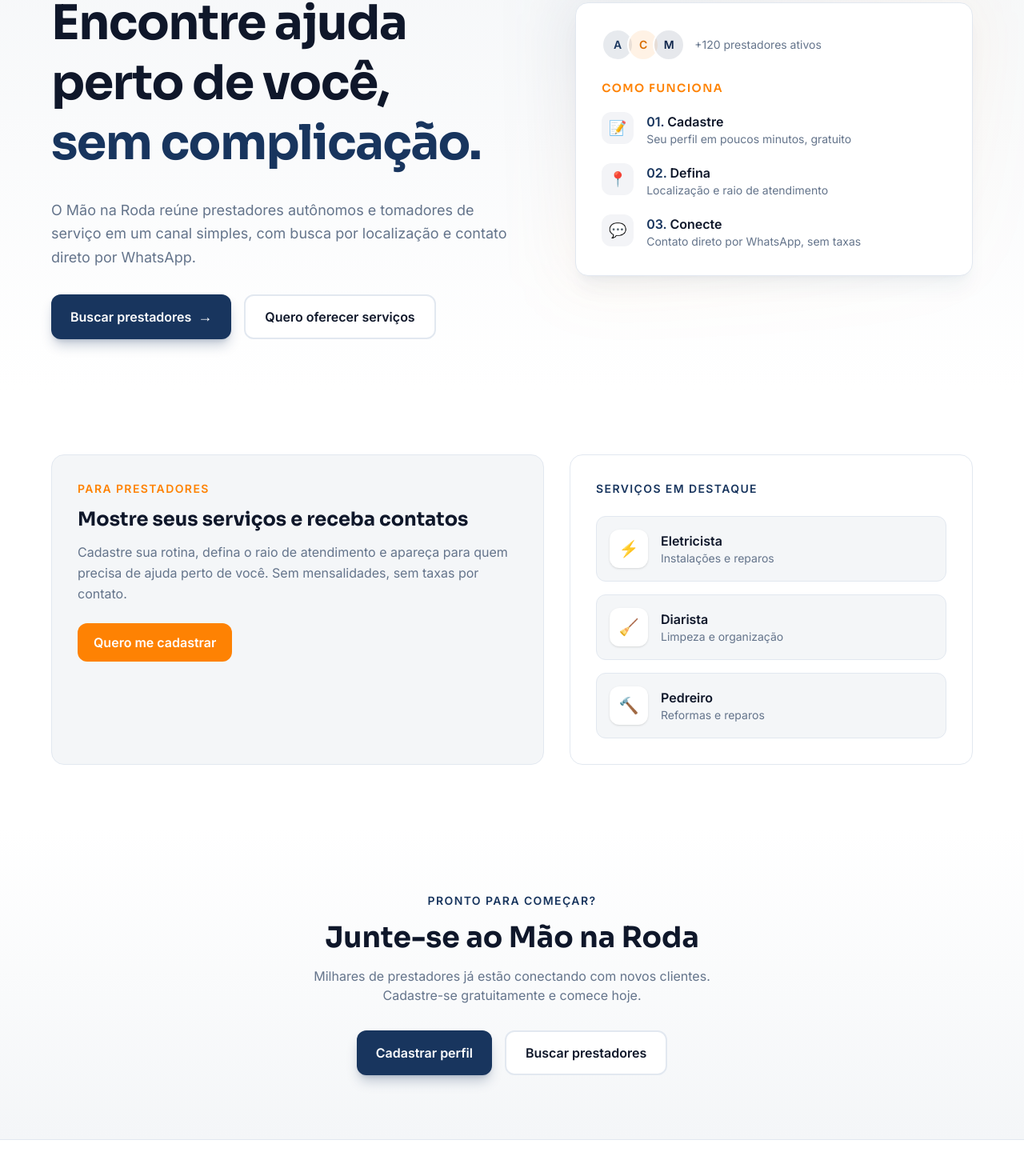
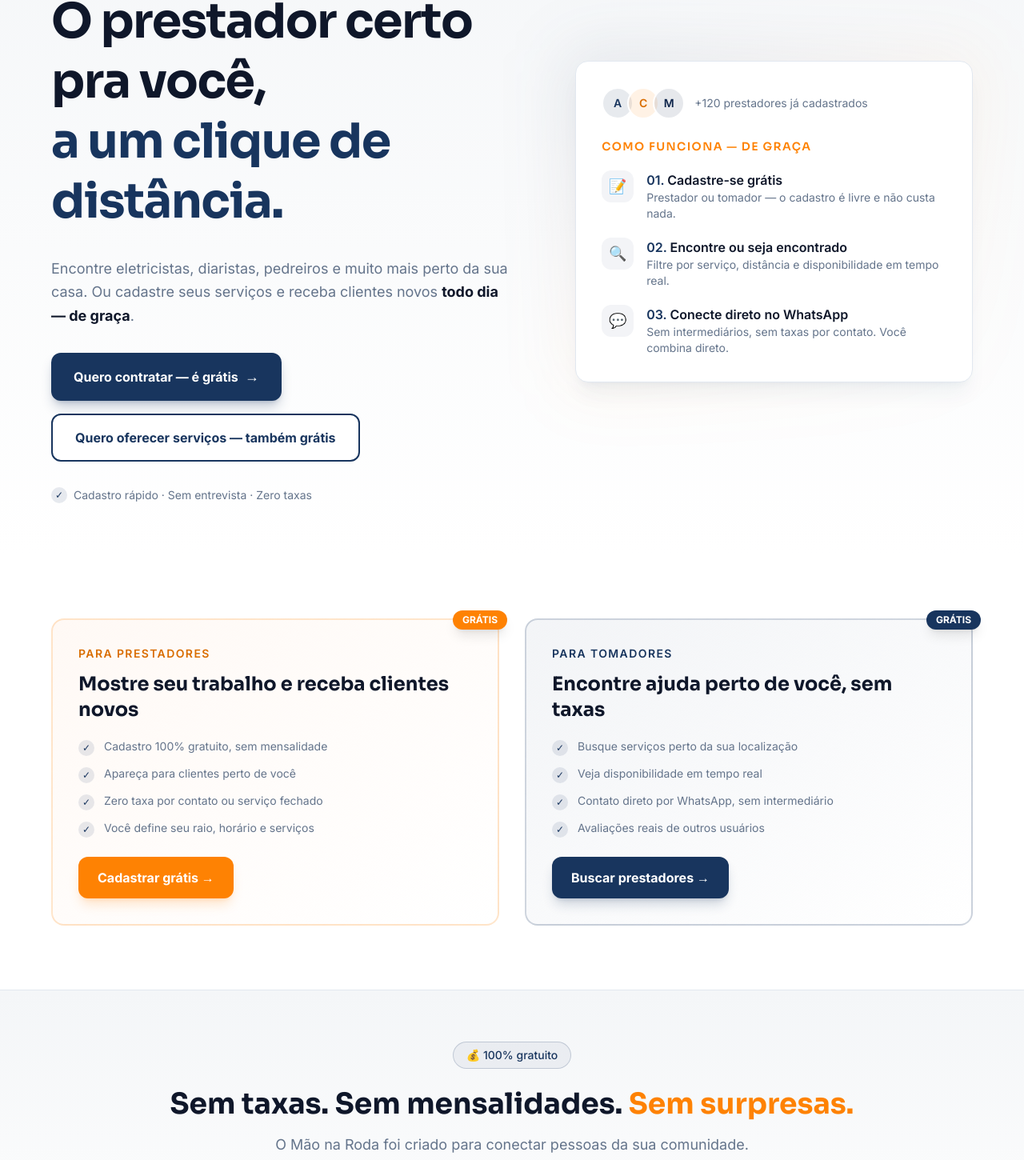
Before and after one commit to futuraguaira/mao_na_roda, a Next.js app in the folder maonaroda/: page / in a window 1280 px wide. Shown: the part 316-1766 px from the top of the page at 80% size. Built offline with nearby package versions, Linux system fonts and the light colour scheme; no server answers.

Commit message:
Landing page mais agressiva com destaque '100% gratuito'

```diff
--- a/maonaroda/src/app/(public)/page.tsx
+++ b/maonaroda/src/app/(public)/page.tsx
@@ -1,16 +1,4 @@
 import Link from "next/link";
-
-const featuredServices = [
-  { name: "Eletricista", description: "Instalações e reparos", icon: "⚡" },
-  { name: "Diarista", description: "Limpeza e organização", icon: "🧹" },
-  { name: "Pedreiro", description: "Reformas e reparos", icon: "🔨" },
-];
-
-const steps = [
-  { icon: "📝", title: "Cadastre", desc: "Seu perfil em poucos minutos, gratuito" },
-  { icon: "📍", title: "Defina", desc: "Localização e raio de atendimento" },
-  { icon: "💬", title: "Conecte", desc: "Contato direto por WhatsApp, sem taxas" },
-];
 
 export default function Home() {
   return (
@@ -19,33 +7,36 @@
         <div className="mx-auto max-w-6xl">
           <div className="grid items-center gap-12 lg:grid-cols-[1.1fr_0.9fr]">
             <div className="space-y-8">
-              <span className="inline-flex items-center gap-2 rounded-full border border-brand/20 bg-brand/5 px-4 py-1.5 text-sm font-medium text-brand">
-                <span className="h-2 w-2 rounded-full bg-brand animate-pulse" />
-                Conectando pessoas com confiança
+              <span className="inline-flex items-center gap-2 rounded-full bg-accent/10 px-4 py-1.5 text-sm font-semibold text-accent-dark">
+                🎉 100% gratuito — sem taxa, sem mensalidade
               </span>
               <h1 className="font-display text-4xl leading-tight font-bold tracking-tight sm:text-5xl lg:text-6xl text-foreground">
-                Encontre ajuda perto de você,
+                O prestador certo pra você,
                 <br />
-                <span className="text-brand">sem complicação.</span>
+                <span className="text-brand">a um clique de distância.</span>
               </h1>
               <p className="max-w-xl text-lg text-muted leading-relaxed">
-                O Mão na Roda reúne prestadores autônomos e tomadores de serviço em um canal simples, com busca por localização e contato direto por WhatsApp.
+                Encontre eletricistas, diaristas, pedreiros e muito mais perto da sua casa. Ou cadastre seus serviços e receba clientes novos <strong className="text-foreground">todo dia — de graça</strong>.
               </p>
               <div className="flex flex-wrap gap-4">
                 <Link
                   href="/login"
-                  className="inline-flex items-center gap-2 rounded-xl bg-brand px-6 py-3.5 font-semibold text-white shadow-lg shadow-brand/25 transition-all hover:bg-brand-dark hover:shadow-xl hover:shadow-brand/30 active:scale-[0.98]"
+                  className="inline-flex items-center gap-2 rounded-xl bg-brand px-7 py-4 font-bold text-white shadow-lg shadow-brand/25 transition-all hover:bg-brand-dark hover:shadow-xl hover:shadow-brand/30 active:scale-[0.98] text-base"
                 >
-                  Buscar prestadores
+                  Quero contratar — é grátis
                   <span aria-hidden="true" className="text-lg">→</span>
                 </Link>
                 <Link
                   href="/cadastro-prestador"
-                  className="inline-flex items-center gap-2 rounded-xl border-2 border-border bg-white px-6 py-3.5 font-semibold text-foreground transition-all hover:border-brand/30 hover:bg-brand/5 active:scale-[0.98]"
+                  className="inline-flex items-center gap-2 rounded-xl border-2 border-brand bg-white px-7 py-4 font-bold text-brand transition-all hover:bg-brand hover:text-white active:scale-[0.98] text-base"
                 >
-                  Quero oferecer serviços
+                  Quero oferecer serviços — também grátis
                 </Link>
               </div>
+              <p className="text-sm text-muted flex items-center gap-2">
+                <span className="flex h-5 w-5 items-center justify-center rounded-full bg-brand/10 text-xs text-brand">✓</span>
+                Cadastro rápido · Sem entrevista · Zero taxas
+              </p>
             </div>
 
             <div className="relative">
@@ -57,23 +48,31 @@
                     <div className="flex h-10 w-10 items-center justify-center rounded-full border-2 border-white bg-accent/10 text-sm font-semibold text-accent-dark">C</div>
                     <div className="flex h-10 w-10 items-center justify-center rounded-full border-2 border-white bg-brand-dark/10 text-sm font-semibold text-brand-dark">M</div>
                   </div>
-                  <p className="text-sm text-muted">+120 prestadores ativos</p>
+                  <p className="text-sm text-muted">+120 prestadores já cadastrados</p>
                 </div>
-                <p className="font-display text-sm font-semibold uppercase tracking-widest text-accent">Como funciona</p>
+                <p className="font-display text-sm font-semibold uppercase tracking-widest text-accent">Como funciona — de graça</p>
                 <div className="mt-5 space-y-5">
-                  {steps.map((step, i) => (
-                    <div key={step.title} className="flex gap-4">
-                      <span className="flex h-10 w-10 shrink-0 items-center justify-center rounded-xl bg-brand/5 text-lg">
-                        {step.icon}
-                      </span>
-                      <div>
-                        <p className="font-semibold text-foreground">
-                          <span className="text-brand">{String(i + 1).padStart(2, "0")}.</span> {step.title}
-                        </p>
-                        <p className="text-sm text-muted">{step.desc}</p>
-                      </div>
+                  <div className="flex gap-4">
+                    <span className="flex h-10 w-10 shrink-0 items-center justify-center rounded-xl bg-brand/5 text-lg">📝</span>
+                    <div>
+                      <p className="font-semibold text-foreground"><span className="text-brand">01.</span> Cadastre-se grátis</p>
+                      <p className="text-sm text-muted">Prestador ou tomador — o cadastro é livre e não custa nada.</p>
                     </div>
-                  ))}
+                  </div>
+                  <div className="flex gap-4">
+                    <span className="flex h-10 w-10 shrink-0 items-center justify-center rounded-xl bg-brand/5 text-lg">🔍</span>
+                    <div>
+                      <p className="font-semibold text-foreground"><span className="text-brand">02.</span> Encontre ou seja encontrado</p>
+                      <p className="text-sm text-muted">Filtre por serviço, distância e disponibilidade em tempo real.</p>
+                    </div>
+                  </div>
+                  <div className="flex gap-4">
+                    <span className="flex h-10 w-10 shrink-0 items-center justify-center rounded-xl bg-brand/5 text-lg">💬</span>
+                    <div>
+                      <p className="font-semibold text-foreground"><span className="text-brand">03.</span> Conecte direto no WhatsApp</p>
+                      <p className="text-sm text-muted">Sem intermediários, sem taxas por contato. Você combina direto.</p>
+                    </div>
+                  </div>
                 </div>
               </div>
             </div>
@@ -83,65 +82,102 @@
 
       <section className="bg-white px-6 py-20 sm:px-8 lg:px-12">
         <div className="mx-auto max-w-6xl">
-          <div className="grid gap-8 lg:grid-cols-[1.1fr_0.9fr]">
-            <div className="rounded-2xl border border-border bg-background p-8">
-              <p className="text-sm font-semibold uppercase tracking-widest text-accent">Para prestadores</p>
-              <h2 className="font-display mt-3 text-2xl font-bold text-foreground">Mostre seus serviços e receba contatos</h2>
-              <p className="mt-3 text-muted leading-relaxed">
-                Cadastre sua rotina, defina o raio de atendimento e apareça para quem precisa de ajuda perto de você. Sem mensalidades, sem taxas por contato.
-              </p>
-              <div className="mt-6 flex flex-wrap gap-3">
-                <Link href="/cadastro-prestador" className="inline-flex items-center gap-2 rounded-xl bg-accent px-5 py-3 font-semibold text-white transition-colors hover:bg-accent-dark">
-                  Quero me cadastrar
+          <div className="grid gap-8 lg:grid-cols-2">
+            <div className="rounded-2xl border-2 border-accent/20 bg-gradient-to-br from-accent/5 to-white p-8 relative">
+              <span className="absolute -top-3 -right-3 rounded-full bg-accent px-3 py-1 text-xs font-bold text-white shadow-lg">
+                GRÁTIS
+              </span>
+              <p className="text-sm font-semibold uppercase tracking-widest text-accent-dark">Para prestadores</p>
+              <h2 className="font-display mt-3 text-2xl font-bold text-foreground">Mostre seu trabalho e receba clientes novos</h2>
+              <ul className="mt-5 space-y-3">
+                <li className="flex items-start gap-3 text-sm text-muted">
+                  <span className="mt-0.5 flex h-5 w-5 shrink-0 items-center justify-center rounded-full bg-brand/10 text-xs text-brand">✓</span>
+                  Cadastro 100% gratuito, sem mensalidade
+                </li>
+                <li className="flex items-start gap-3 text-sm text-muted">
+                  <span className="mt-0.5 flex h-5 w-5 shrink-0 items-center justify-center rounded-full bg-brand/10 text-xs text-brand">✓</span>
+                  Apareça para clientes perto de você
+                </li>
+                <li className="flex items-start gap-3 text-sm text-muted">
+                  <span className="mt-0.5 flex h-5 w-5 shrink-0 items-center justify-center rounded-full bg-brand/10 text-xs text-brand">✓</span>
+                  Zero taxa por contato ou serviço fechado
+                </li>
+                <li className="flex items-start gap-3 text-sm text-muted">
+                  <span className="mt-0.5 flex h-5 w-5 shrink-0 items-center justify-center rounded-full bg-brand/10 text-xs text-brand">✓</span>
+                  Você define seu raio, horário e serviços
+                </li>
+              </ul>
+              <div className="mt-6">
+                <Link href="/cadastro-prestador" className="inline-flex items-center gap-2 rounded-xl bg-accent px-6 py-3.5 font-bold text-white shadow-lg shadow-accent/20 transition-all hover:bg-accent-dark active:scale-[0.98]">
+                  Cadastrar grátis →
                 </Link>
               </div>
             </div>
 
-            <div className="rounded-2xl border border-border bg-white p-8">
-              <p className="text-sm font-semibold uppercase tracking-widest text-brand">Serviços em destaque</p>
-              <div className="mt-6 grid gap-4">
-                {featuredServices.map((service) => (
-                  <div key={service.name} className="flex items-center gap-4 rounded-xl border border-border bg-background p-4 transition-colors hover:border-brand/20">
-                    <span className="flex h-12 w-12 items-center justify-center rounded-xl bg-white text-xl shadow-sm">
-                      {service.icon}
-                    </span>
-                    <div>
-                      <h3 className="font-semibold text-foreground">{service.name}</h3>
-                      <p className="text-sm text-muted">{service.description}</p>
-                    </div>
-                  </div>
-                ))}
+            <div className="rounded-2xl border-2 border-brand/20 bg-gradient-to-br from-brand/5 to-white p-8 relative">
+              <span className="absolute -top-3 -right-3 rounded-full bg-brand px-3 py-1 text-xs font-bold text-white shadow-lg">
+                GRÁTIS
+              </span>
+              <p className="text-sm font-semibold uppercase tracking-widest text-brand">Para tomadores</p>
+              <h2 className="font-display mt-3 text-2xl font-bold text-foreground">Encontre ajuda perto de você, sem taxas</h2>
+              <ul className="mt-5 space-y-3">
+                <li className="flex items-start gap-3 text-sm text-muted">
+                  <span className="mt-0.5 flex h-5 w-5 shrink-0 items-center justify-center rounded-full bg-brand/10 text-xs text-brand">✓</span>
+                  Busque serviços perto da sua localização
+                </li>
+                <li className="flex items-start gap-3 text-sm text-muted">
+                  <span className="mt-0.5 flex h-5 w-5 shrink-0 items-center justify-center rounded-full bg-brand/10 text-xs text-brand">✓</span>
+                  Veja disponibilidade em tempo real
+                </li>
+                <li className="flex items-start gap-3 text-sm text-muted">
+                  <span className="mt-0.5 flex h-5 w-5 shrink-0 items-center justify-center rounded-full bg-brand/10 text-xs text-brand">✓</span>
+                  Contato direto por WhatsApp, sem intermediário
+                </li>
+                <li className="flex items-start gap-3 text-sm text-muted">
+                  <span className="mt-0.5 flex h-5 w-5 shrink-0 items-center justify-center rounded-full bg-brand/10 text-xs text-brand">✓</span>
+                  Avaliações reais de outros usuários
+                </li>
+              </ul>
+              <div className="mt-6">
+                <Link href="/login" className="inline-flex items-center gap-2 rounded-xl bg-brand px-6 py-3.5 font-bold text-white shadow-lg shadow-brand/20 transition-all hover:bg-brand-dark active:scale-[0.98]">
+                  Buscar prestadores →
+                </Link>
               </div>
             </div>
           </div>
         </div>
       </section>
 
-      <section className="bg-gradient-to-t from-background to-white px-6 py-20 sm:px-8 lg:px-12">
-        <div className="mx-auto max-w-6xl text-center">
-          <p className="text-sm font-semibold uppercase tracking-widest text-brand">Pronto para começar?</p>
-          <h2 className="font-display mt-4 text-3xl font-bold text-foreground sm:text-4xl">
-            Junte-se ao Mão na Roda
+      <section className="border-y border-border bg-gradient-to-b from-background to-white px-6 py-16 sm:px-8 lg:px-12">
+        <div className="mx-auto max-w-4xl text-center">
+          <span className="inline-flex items-center gap-2 rounded-full border border-brand/20 bg-brand/5 px-4 py-1.5 text-sm font-medium text-brand">
+            💰 100% gratuito
+          </span>
+          <h2 className="font-display mt-6 text-3xl font-bold text-foreground sm:text-4xl">
+            Sem taxas. Sem mensalidades.{" "}
+            <span className="text-accent">Sem surpresas.</span>
           </h2>
-          <p className="mx-auto mt-4 max-w-lg text-muted">
-            Milhares de prestadores já estão conectando com novos clientes. Cadastre-se gratuitamente e comece hoje.
+          <p className="mx-auto mt-4 max-w-2xl text-muted text-lg leading-relaxed">
+            O Mão na Roda foi criado para conectar pessoas da sua comunidade. Diferente de outras plataformas,
+            <strong className="text-foreground"> não cobramos nada</strong> — nem de quem contrata, nem de quem oferece serviço.
+            O combinado é entre vocês.
           </p>
           <div className="mt-8 flex flex-wrap justify-center gap-4">
-            <Link href="/login" className="inline-flex items-center gap-2 rounded-xl bg-brand px-6 py-3.5 font-semibold text-white shadow-lg shadow-brand/25 transition-all hover:bg-brand-dark active:scale-[0.98]">
-              Cadastrar perfil
+            <Link href="/login" className="inline-flex items-center gap-2 rounded-xl bg-brand px-7 py-4 font-bold text-white shadow-lg shadow-brand/25 transition-all hover:bg-brand-dark active:scale-[0.98]">
+              Quero contratar — entre grátis
             </Link>
-            <Link href="/buscar" className="inline-flex items-center gap-2 rounded-xl border-2 border-border bg-white px-6 py-3.5 font-semibold text-foreground transition-all hover:border-brand/30 hover:bg-brand/5 active:scale-[0.98]">
-              Buscar prestadores
+            <Link href="/cadastro-prestador" className="inline-flex items-center gap-2 rounded-xl border-2 border-brand bg-white px-7 py-4 font-bold text-brand transition-all hover:bg-brand hover:text-white active:scale-[0.98]">
+              Quero oferecer serviços — cadastre grátis
             </Link>
           </div>
         </div>
       </section>
 
-      <footer className="border-t border-border bg-white px-6 py-8 sm:px-8 lg:px-12">
+      <footer className="bg-white px-6 py-8 sm:px-8 lg:px-12">
         <div className="mx-auto flex max-w-6xl flex-col items-center justify-between gap-4 text-sm text-muted sm:flex-row">
-          <p>© 2026 Mão na Roda. Feito com dedicação.</p>
+          <p>© 2026 Mão na Roda. Conectando pessoas e serviços.</p>
           <p className="flex items-center gap-1">
-            Conectando pessoas e serviços com <span className="text-accent">confiança</span>
+            Feito para sua comunidade — <span className="text-accent font-semibold">sempre gratuito</span>
           </p>
         </div>
       </footer>
```
